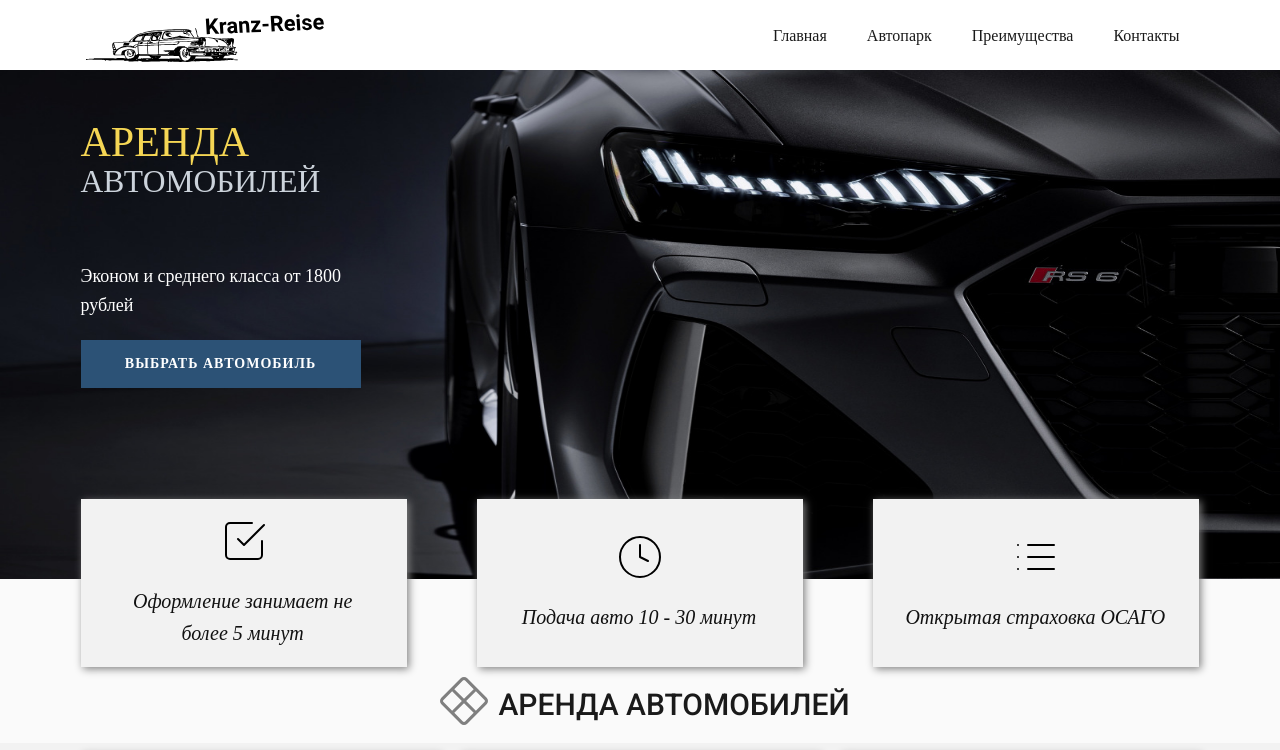
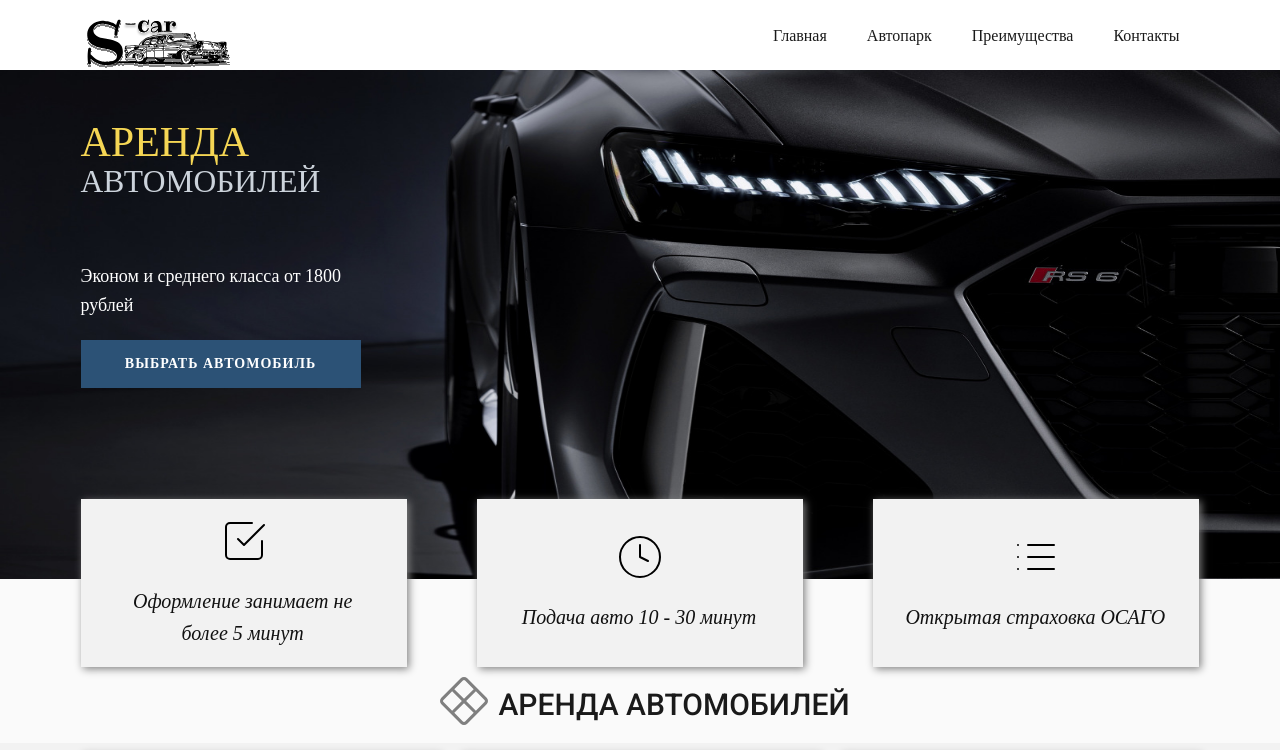
Before and after one commit to SergeyEvtush/landingRentCar, a plain HTML site: page index.html in a window 1280 px wide. Shown: the top 750 px of the page. Drawn offline with nearby package versions, Linux system fonts and the light colour scheme.

Commit message:
made new logotype

```diff
--- a/css/style.css
+++ b/css/style.css
@@ -80,6 +80,7 @@ body._lock{
 		max-height:70px ;
 		display: flex;
 		align-items: center;
+		justify-content: center;
 	}
 	.header__container {
 
@@ -99,11 +100,16 @@ body._lock{
 	.logotype__image{
 		position: relative;
 		z-index: 10;
-		  padding: 5px;
-		  width: 250px;
+	width: 300px;
+
+
+
 	}
 	.logotype__image img{
-		max-width: 100%;
+	max-width: 100%;
+	max-height: 70px;
+
+
 	}
 
 
--- a/index.html
+++ b/index.html
@@ -17,7 +17,7 @@
 			<div class="header__container _container">
 				<div class="heder__container-body">
 					<div class="header__logotype">
-						<div class="logotype__image"><img src="img/rentalHeader/Group3.svg" alt=""></div>
+						<div class="logotype__image"><img src="img/rentalHeader/s-car3.svg" alt=""></div>
 					</div>
 					<div class="menu__icon">
 						<span></span>
```
Also changed, not shown: popup.html (added, +13 -0 lines), img/rentalHeader/kranz-reise 1.png (added), img/rentalHeader/s-car3.svg (added), img/rentalHeader/s_car.svg (added).
